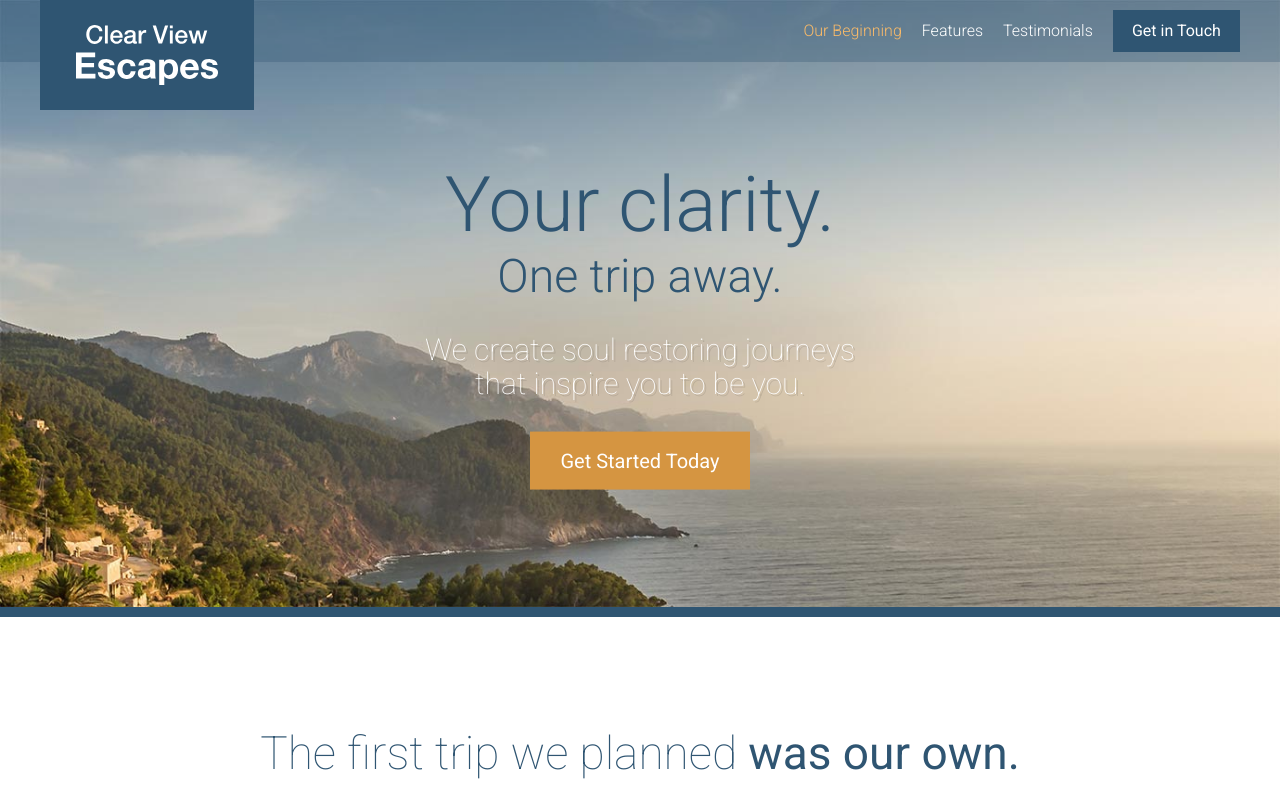
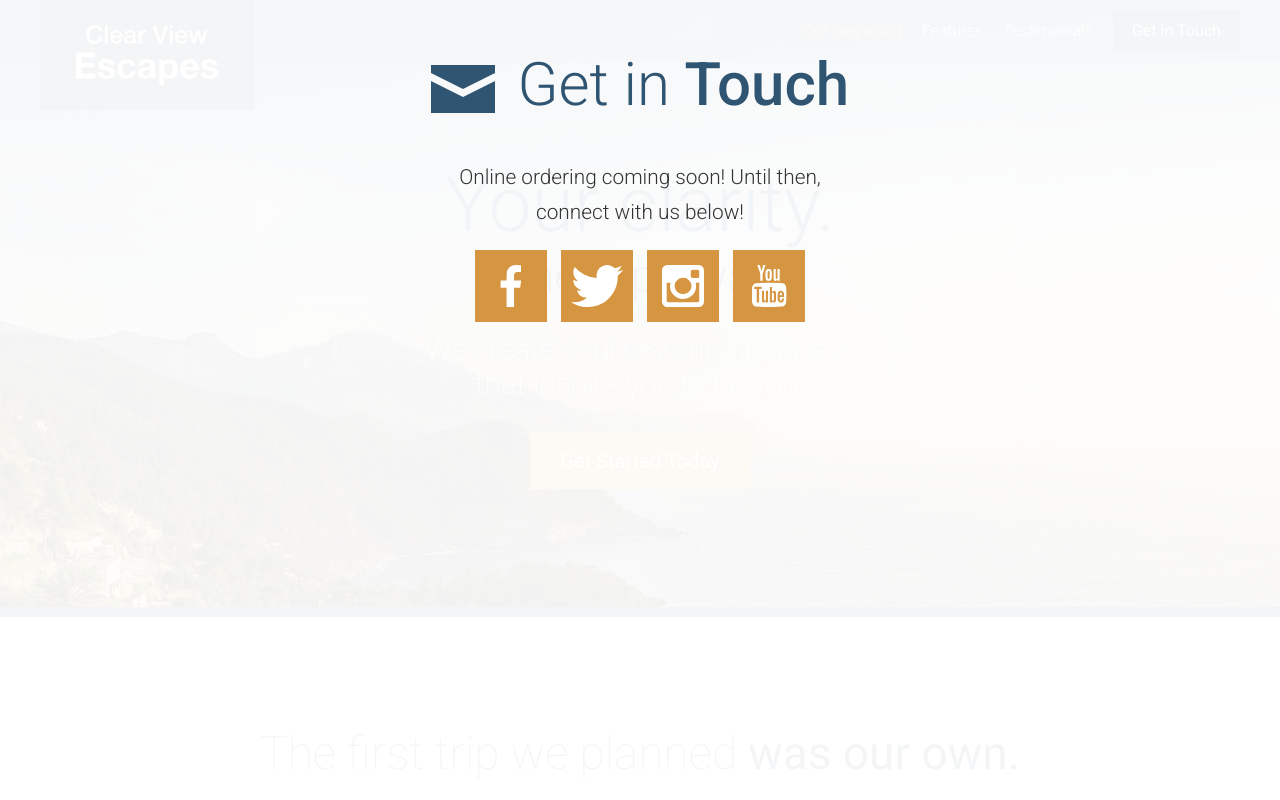
Before and after one commit to AAnderson1817/travel-prac-copy, a website: page app/index.html in a window 1280 px wide. Shown: the top 800 px of the page. Drawn offline with Linux system fonts and the light colour scheme.

Commit message:
Added modal with 4 social icons.

```diff
--- /dev/null
+++ b/app/assets/styles/modules/_modal.css
@@ -0,0 +1,16 @@
+.modal{
+  position: fixed;
+  z-index: 5;
+  background-color: rgba(255,255,255,.94);
+  top: 0;
+  bottom: 0;
+  left: 0;
+  right: 0;
+
+  &__description{
+    text-align:center;
+    font-size: 1.3rem;
+    font-weight: 300;
+    line-height: 1.65;
+  }
+}
--- a/app/assets/styles/modules/_section-title.css
+++ b/app/assets/styles/modules/_section-title.css
@@ -13,6 +13,10 @@
 
   &--blue {
     color: $mainBlue;
+  }
+
+  &--less-margin {
+    margin-bottom: 1.3rem;
   }
 
   &__icon {
--- /dev/null
+++ b/app/assets/styles/modules/_social-icons.css
@@ -0,0 +1,20 @@
+.social-icons{
+  text-align:center;
+
+  &__icon{
+    display: inline-block;
+    background-color: $mainOrange;
+    margin: 0 5px;
+    width: 72px;
+    height: 72px;
+    position: relative;
+  }
+
+  .icon {
+    display: block;
+    position:absolute;
+    top: 50%;
+    left:50%;
+    transform: translate(-50%, -50%);
+  }
+}
--- a/app/assets/styles/modules/_wrapper.css
+++ b/app/assets/styles/modules/_wrapper.css
@@ -8,6 +8,10 @@
 
   &--medium {
     max-width: 976px;
+  }
+
+  &--narrow {
+    max-width: 470px;
   }
 
   &--no-padding-until-medium {
--- a/app/assets/styles/styles.css
+++ b/app/assets/styles/styles.css
@@ -17,3 +17,5 @@
 @import "modules/_site-header";
 @import "modules/_primary-nav";
 @import "modules/_reveal-item";
+@import "modules/_modal";
+@import "modules/_social-icons";
--- a/app/index.html
+++ b/app/index.html
@@ -172,7 +172,17 @@
   </footer>
 
   <div class="modal">
-    <h2> Get in Touch </h2>
+    <h2 class="section-title section-title--blue section-title--less-margin"><span class="icon icon--mail section-title__icon"></span> Get in <strong>Touch</strong></h2>
+    <div class="wrapper wrapper--narrow">
+      <p class="modal__description">Online ordering coming soon! Until then, connect with us below!</p>
+    </div>
+
+    <div class="social-icons">
+      <a href="#" class="social-icons__icon"><span class="icon icon--facebook"></span></a>
+      <a href="#" class="social-icons__icon"><span class="icon icon--twitter"></span></a>
+      <a href="#" class="social-icons__icon"><span class="icon icon--instagram"></span></a>
+      <a href="#" class="social-icons__icon"><span class="icon icon--youtube"></span></a>
+    </div>
   </div>
 
   <script src="/temp/scripts/App.js"></script>
--- a/app/temp/styles/styles.css
+++ b/app/temp/styles/styles.css
@@ -550,6 +550,10 @@ a {
   max-width: 976px;
 }
 
+.wrapper--narrow {
+  max-width: 470px;
+}
+
 .wrapper--no-padding-until-medium {
   padding-left: 0;
   padding-right: 0;
@@ -870,6 +874,10 @@ a {
 
 .section-title--blue {
   color: #2f5572;
+}
+
+.section-title--less-margin {
+  margin-bottom: 1.3rem;
 }
 
 .section-title__icon {
@@ -1336,3 +1344,42 @@ Instead edit gulp/templates/sprite */
   -webkit-transform: scale(1);
           transform: scale(1);
 }
+
+.modal{
+  position: fixed;
+  z-index: 5;
+  background-color: rgba(255,255,255,.94);
+  top: 0;
+  bottom: 0;
+  left: 0;
+  right: 0;
+}
+
+.modal__description{
+  text-align:center;
+  font-size: 1.3rem;
+  font-weight: 300;
+  line-height: 1.65;
+}
+
+.social-icons{
+  text-align:center;
+}
+
+.social-icons__icon{
+  display: inline-block;
+  background-color: #d59541;
+  margin: 0 5px;
+  width: 72px;
+  height: 72px;
+  position: relative;
+}
+
+.social-icons .icon {
+  display: block;
+  position:absolute;
+  top: 50%;
+  left:50%;
+  -webkit-transform: translate(-50%, -50%);
+          transform: translate(-50%, -50%);
+}
```
